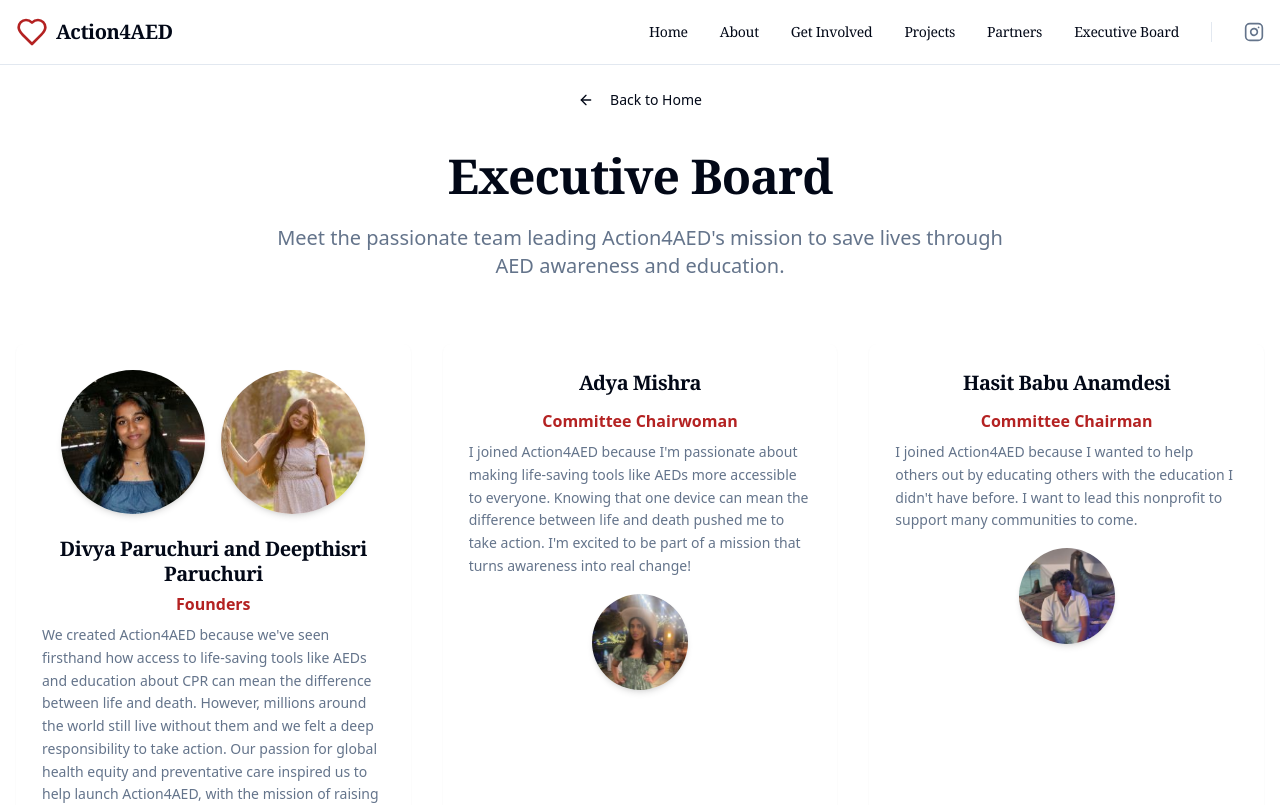
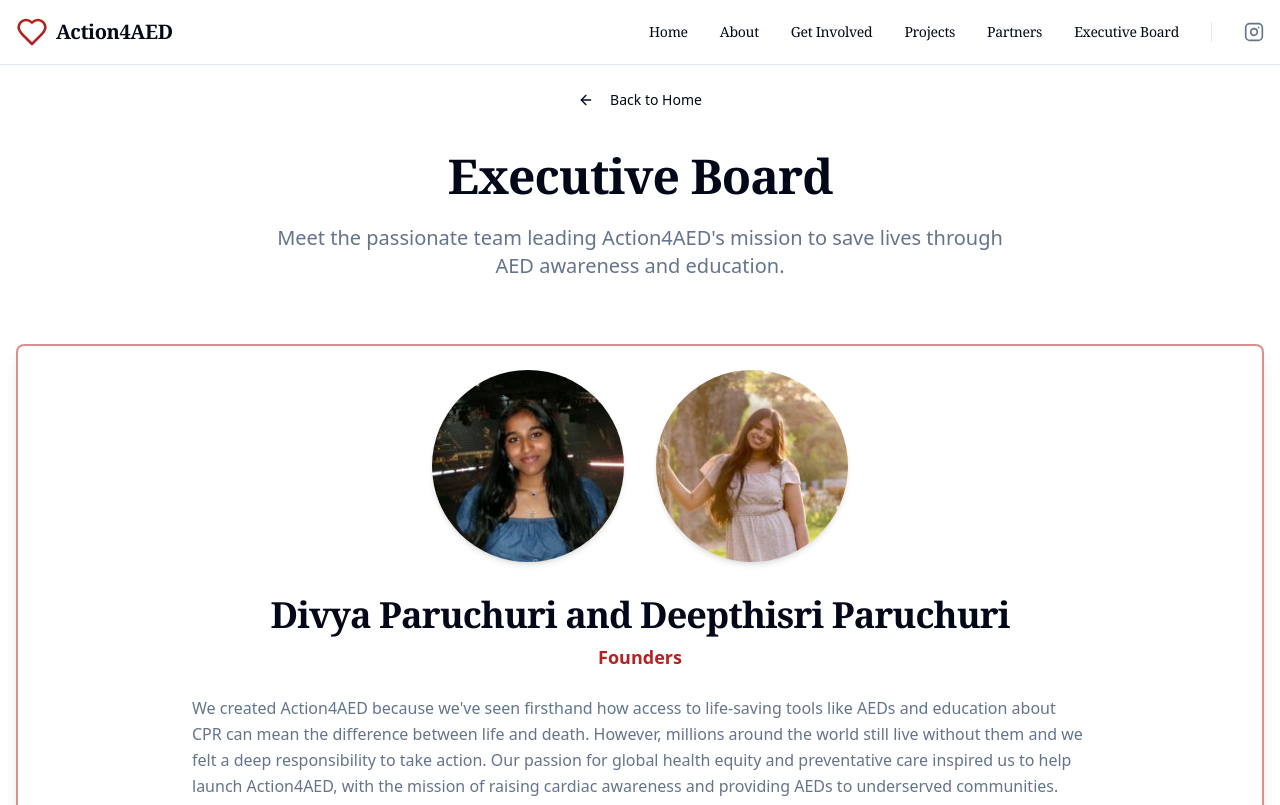
Before and after one commit to action4aed-stack/Action4AED, a React (Vite) app: page /executive-board in a window 1280 px wide. Shown: the top 805 px of the page. Built offline with nearby package versions, Linux system fonts and the light colour scheme.

Commit message:
Update ExecutiveBoard.tsx

```diff
--- a/src/pages/ExecutiveBoard.tsx
+++ b/src/pages/ExecutiveBoard.tsx
@@ -9,7 +9,7 @@ import { ArrowLeft } from "lucide-react";
 import Navigation from "@/components/Navigation";
 
 import Divya from "../assets/Divya.jpg";
-import Deepthi from "../assets/Deepthi.jpg"; // fixed extension to .jpg
+import Deepthi from "../assets/Deepthi.jpg";
 import Adya from "../assets/Adya.jpg";
 import Hasit from "../assets/Hasit.jpg";
 import Meghana from "../assets/Meghana.jpg";
@@ -21,13 +21,14 @@ import Prahalya from "../assets/Prahalya.jpg";
 import Sri from "../assets/Sri.jpg";
 import Kavya from "../assets/Kavya.jpg";
 
-const teamMembers = [
-  {
-    name: "Divya Paruchuri and Deepthisri Paruchuri",
-    role: "Founders",
-    bio: "We created Action4AED because we've seen firsthand how access to life-saving tools like AEDs and education about CPR can mean the difference between life and death. However, millions around the world still live without them and we felt a deep responsibility to take action. Our passion for global health equity and preventative care inspired us to help launch Action4AED, with the mission of raising cardiac awareness and providing AEDs to underserved communities.",
-    images: [Divya, Deepthi], // founders with two images
-  },
+const founders = {
+  name: "Divya Paruchuri and Deepthisri Paruchuri",
+  role: "Founders",
+  bio: "We created Action4AED because we've seen firsthand how access to life-saving tools like AEDs and education about CPR can mean the difference between life and death. However, millions around the world still live without them and we felt a deep responsibility to take action. Our passion for global health equity and preventative care inspired us to help launch Action4AED, with the mission of raising cardiac awareness and providing AEDs to underserved communities.",
+  images: [Divya, Deepthi],
+};
+
+const otherTeamMembers = [
   {
     name: "Adya Mishra",
     role: "Committee Chairwoman",
@@ -117,45 +118,56 @@ const ExecutiveBoard = () => {
             </p>
           </div>
 
-          {/* Team Members */}
+          {/* Founders - full width */}
+          <Card className="mb-16 border-2 border-primary/50 shadow-lg">
+            <CardHeader className="text-center pb-6">
+              <div className="flex justify-center gap-8 mb-6 flex-wrap">
+                {founders.images.map((img, i) => (
+                  <img
+                    key={i}
+                    src={img}
+                    alt={`${founders.name.split(" and ")[i]}`}
+                    className="w-48 h-48 rounded-full object-cover shadow-md transition-transform duration-300 ease-in-out hover:scale-105"
+                  />
+                ))}
+              </div>
+
+              <CardTitle className="fancy-heading text-4xl leading-tight mb-4">
+                {founders.name}
+              </CardTitle>
+              <div className="text-primary font-semibold text-lg">{founders.role}</div>
+            </CardHeader>
+
+            <CardContent>
+              <p className="text-muted-foreground leading-relaxed text-base max-w-4xl mx-auto">
+                {founders.bio}
+              </p>
+            </CardContent>
+          </Card>
+
+          {/* Other team members grid */}
           <div className="grid md:grid-cols-2 lg:grid-cols-3 gap-8">
-            {teamMembers.map((member, index) => (
+            {otherTeamMembers.map((member, index) => (
               <Card
                 key={index}
                 className="group hover:shadow-xl transition-shadow duration-300 border-2 border-transparent hover:border-primary/50"
               >
-                <CardHeader className="text-center pb-2">
-                  {member.images ? (
-                    <div className="flex justify-center gap-4 mb-4">
-                      {member.images.map((img, i) => (
-                        <img
-                          key={i}
-                          src={img}
-                          alt={`${member.name.split(" and ")[i]}`}
-                          className="w-36 h-36 rounded-full object-cover shadow-md transition-transform duration-300 ease-in-out group-hover:scale-105"
-                        />
-                      ))}
-                    </div>
-                  ) : null}
-
-                  <CardTitle className="fancy-heading text-xl leading-tight mb-2">
+                <CardHeader className="text-center pb-4">
+                  <img
+                    src={member.image}
+                    alt={member.name}
+                    className="w-24 h-24 mx-auto rounded-full object-cover shadow-md transition-transform duration-300 ease-in-out group-hover:scale-105"
+                  />
+                  <CardTitle className="fancy-heading text-xl leading-tight mt-4 mb-2">
                     {member.name}
                   </CardTitle>
                   <div className="text-primary font-semibold">{member.role}</div>
                 </CardHeader>
 
                 <CardContent>
-                  <p className="text-muted-foreground leading-relaxed text-sm mb-4">
+                  <p className="text-muted-foreground leading-relaxed text-sm">
                     {member.bio}
                   </p>
-
-                  {!member.images && (
-                    <img
-                      src={member.image}
-                      alt={member.name}
-                      className="w-24 h-24 mx-auto rounded-full object-cover shadow-md transition-transform duration-300 ease-in-out group-hover:scale-105"
-                    />
-                  )}
                 </CardContent>
               </Card>
             ))}
```
